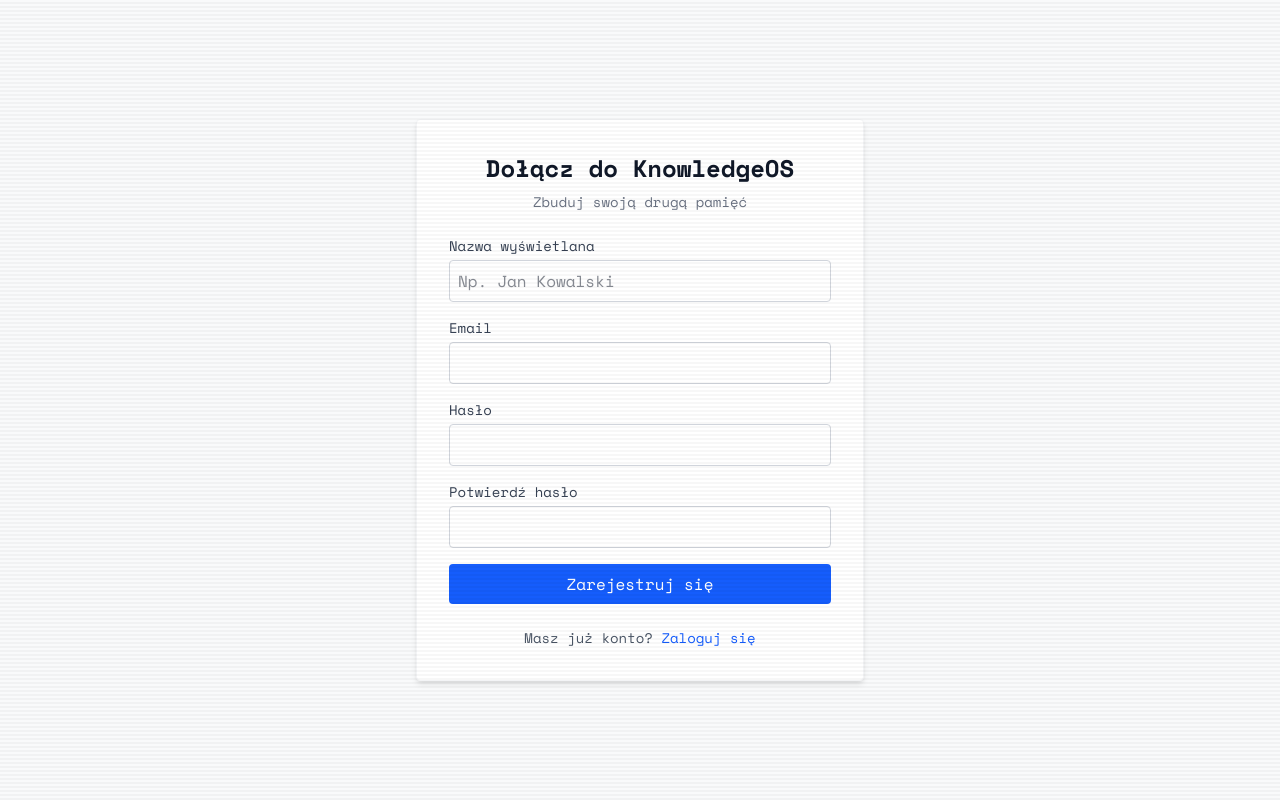
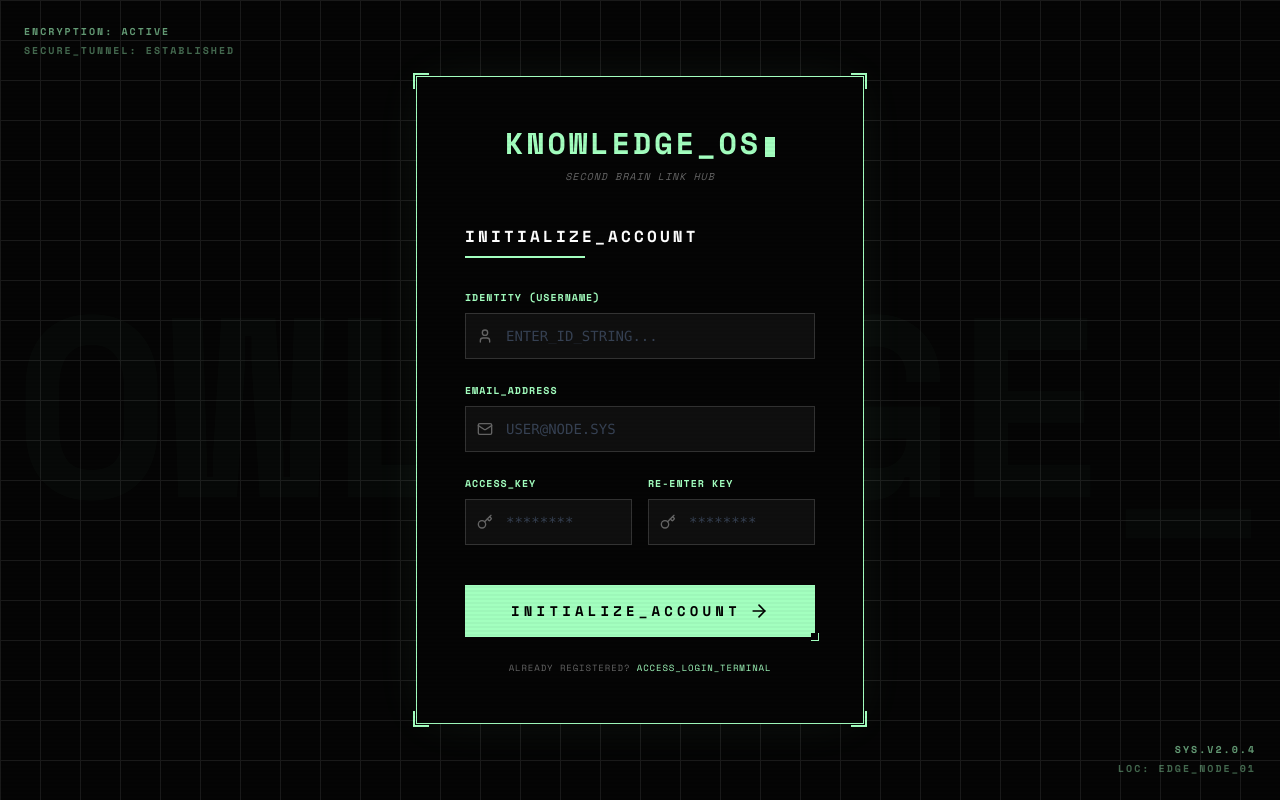
Before and after one commit to neliodass/KnowledgeOS, a Next.js app in the folder knowledgeos-frontend/: page /register in a window 1280 px wide. Built offline with nearby package versions, Linux system fonts and the light colour scheme.

Commit message:
Refactor login and register page

```diff
--- a/knowledgeos-frontend/app/(auth)/register/page.tsx
+++ b/knowledgeos-frontend/app/(auth)/register/page.tsx
@@ -4,6 +4,7 @@
 import { api } from '@/lib/api';
 import { useRouter } from 'next/navigation';
 import Link from 'next/link';
+import { User, Mail, Key, Terminal, ArrowRight, ShieldCheck, Cpu, Activity, Globe } from 'lucide-react';
 
 export default function RegisterPage() {
     const router = useRouter();
@@ -28,13 +29,13 @@
     const handleSubmit = async (e: React.FormEvent) => {
         e.preventDefault();
         setError('');
-        setIsLoading(true);
 
         if (formData.password !== formData.confirmPassword) {
-            setError('Hasła nie są identyczne.');
-            setIsLoading(false);
+            setError('SECURITY_ALERT: Passwords do not match.');
             return;
         }
+
+        setIsLoading(true);
 
         try {
             const res = await api.register({
@@ -46,99 +47,175 @@
 
             if (!res.ok) {
                 const errorData = await res.json().catch(() => ({}));
-
                 if (Array.isArray(errorData)) {
                     throw new Error(errorData.map((e: any) => e.description).join(', '));
                 }
-
-                throw new Error(errorData.message || 'Rejestracja nieudana. Sprawdź dane.');
+                throw new Error(errorData.message || 'REGISTRATION_FAILED');
             }
 
+            // Sukces
             router.push('/login?registered=true');
 
         } catch (err: any) {
-            setError(err.message || 'Wystąpił błąd');
+            setError(err.message || 'SYSTEM_CRITICAL_ERROR');
         } finally {
             setIsLoading(false);
         }
     };
 
     return (
-        <div className="flex min-h-screen items-center justify-center bg-gray-50">
-            <div className="w-full max-w-md p-8 space-y-6 bg-white rounded shadow-md border border-gray-100">
-                <div className="text-center">
-                    <h2 className="text-2xl font-bold text-gray-900">Dołącz do KnowledgeOS</h2>
-                    <p className="text-sm text-gray-500 mt-2">Zbuduj swoją drugą pamięć</p>
+        <main className="min-h-screen bg-tech-bg text-gray-300 flex items-center justify-center p-4 bg-grid relative overflow-hidden">
+
+            {/* Tło i dekoracje systemowe */}
+            <div className="fixed top-6 left-6 flex flex-col gap-1 z-10 hidden sm:flex">
+                <div className="text-[10px] font-bold tracking-[0.2em] text-tech-primary/60">ENCRYPTION: ACTIVE</div>
+                <div className="text-[10px] font-bold tracking-[0.2em] text-tech-primary/40">SECURE_TUNNEL: ESTABLISHED</div>
             </div>
 
-                {error && <div className="p-3 text-sm text-red-600 bg-red-50 border border-red-100 rounded">{error}</div>}
+            <div className="fixed bottom-6 right-6 flex flex-col items-end gap-1 z-10 hidden sm:flex">
+                <div className="text-[10px] font-bold tracking-[0.2em] text-tech-primary/60">SYS.V2.0.4</div>
+                <div className="text-[10px] font-bold tracking-[0.2em] text-tech-primary/40">LOC: EDGE_NODE_01</div>
+            </div>
 
-                <form onSubmit={handleSubmit} className="space-y-4">
-                    <div>
-                        <label className="block text-sm font-medium text-gray-700">Nazwa wyświetlana</label>
+            {/* Wielki napis w tle */}
+            <div className="fixed inset-0 pointer-events-none opacity-[0.02] flex items-center justify-center overflow-hidden">
+                <span className="text-[20vw] font-bold text-tech-primary select-none whitespace-nowrap">KNOWLEDGE_OS</span>
+            </div>
+            <div className="relative w-full max-w-md bg-tech-bg border border-tech-primary p-8 md:p-12 z-20 shadow-[0_0_50px_-12px_rgba(163,255,191,0.1)]">
+                {/* Corners */}
+                <div className="absolute -top-1 -left-1 w-4 h-4 border-t-2 border-l-2 border-tech-primary"></div>
+                <div className="absolute -top-1 -right-1 w-4 h-4 border-t-2 border-r-2 border-tech-primary"></div>
+                <div className="absolute -bottom-1 -left-1 w-4 h-4 border-b-2 border-l-2 border-tech-primary"></div>
+                <div className="absolute -bottom-1 -right-1 w-4 h-4 border-b-2 border-r-2 border-tech-primary"></div>
+                <div className="mb-10 text-center justify-center">
+                    <h1 className="text-3xl font-bold tracking-widest uppercase text-tech-primary">
+                        KNOWLEDGE_OS
+                        <span className="inline-block w-2.5 h-5 bg-tech-primary ml-1 align-middle animate-blink"></span>
+                    </h1>
+                    <p className="text-[10px] text-tech-muted mt-2 uppercase tracking-widest italic">
+                        Second brain link hub</p>
+                </div>
+                <div className="text-left mb-8">
+                    <header
+                        className="text-l font-bold text-white uppercase tracking-[0.2em] mb-2 mt-2">Initialize_Account
+                    </header>
+                    <div className="h-0.5 w-30 bg-tech-primary"></div>
+                </div>
+
+                    {error && (
+                        <div className="mb-6 p-3 bg-red-900/20 border border-red-500/50 text-red-400 text-xs font-mono uppercase tracking-wider flex items-center gap-2">
+                            <ShieldCheck className="w-4 h-4" />
+                            <span>&gt; {error}</span>
+                        </div>
+                    )}
+
+                    <form onSubmit={handleSubmit} className="space-y-6">
+
+                        {/* Username */}
+                        <div className="space-y-2">
+                            <label className="block text-[10px] font-bold text-tech-primary uppercase tracking-widest">Identity (Username)</label>
+                            <div className="relative group">
+                <span className="absolute left-3 top-1/2 -translate-y-1/2 text-tech-muted group-focus-within:text-tech-primary transition-colors">
+                    <User className="w-4 h-4" />
+                </span>
                                 <input
                                     name="displayName"
                                     type="text"
-                            className="w-full mt-1 p-2 border border-gray-300 rounded focus:ring-2 focus:ring-blue-500 focus:border-blue-500 text-gray-900"
-                            placeholder="Np. Jan Kowalski"
+                                    required
                                     value={formData.displayName}
                                     onChange={handleChange}
+                                    className="w-full bg-tech-surface border border-tech-border py-3 pl-10 pr-4 text-sm text-white font-mono  focus:border-tech-primary focus:outline-none transition-colors placeholder:text-gray-700"
+                                    placeholder="ENTER_ID_STRING..."
                                 />
                             </div>
+                        </div>
 
-                    <div>
-                        <label className="block text-sm font-medium text-gray-700">Email</label>
+                        {/* Email */}
+                        <div className="space-y-2">
+                            <label className="block text-[10px] font-bold text-tech-primary uppercase tracking-widest">Email_Address</label>
+                            <div className="relative group">
+                <span className="absolute left-3 top-1/2 -translate-y-1/2 text-tech-muted group-focus-within:text-tech-primary transition-colors">
+                    <Mail className="w-4 h-4" />
+                </span>
                                 <input
                                     name="email"
                                     type="email"
                                     required
-                            className="w-full mt-1 p-2 border border-gray-300 rounded focus:ring-2 focus:ring-blue-500 focus:border-blue-500 text-gray-900"
                                     value={formData.email}
                                     onChange={handleChange}
+                                    className="w-full bg-tech-surface border border-tech-border py-3 pl-10 pr-4 text-sm text-white font-mono focus:border-tech-primary focus:outline-none transition-colors placeholder:text-gray-700"
+                                    placeholder="USER@NODE.SYS"
                                 />
                             </div>
+                        </div>
 
-                    <div>
-                        <label className="block text-sm font-medium text-gray-700">Hasło</label>
+                        <div className="grid grid-cols-1 md:grid-cols-2 gap-4">
+                            {/* Password */}
+                            <div className="space-y-2">
+                                <label className="block text-[10px] font-bold text-tech-primary uppercase tracking-widest">Access_Key</label>
+                                <div className="relative group">
+                  <span className="absolute left-3 top-1/2 -translate-y-1/2 text-tech-muted group-focus-within:text-tech-primary transition-colors">
+                    <Key className="w-4 h-4" />
+                  </span>
                                     <input
                                         name="password"
                                         type="password"
                                         required
-                            minLength={6}
-                            className="w-full mt-1 p-2 border border-gray-300 rounded focus:ring-2 focus:ring-blue-500 focus:border-blue-500 text-gray-900"
                                         value={formData.password}
                                         onChange={handleChange}
+                                        className="w-full bg-tech-surface border border-tech-border py-3 pl-10 pr-4 text-sm text-white font-mono focus:border-tech-primary focus:outline-none transition-colors placeholder:text-gray-700"
+                                        placeholder="********"
                                     />
                                 </div>
+                            </div>
 
-                    <div>
-                        <label className="block text-sm font-medium text-gray-700">Potwierdź hasło</label>
+                            {/* Confirm Password */}
+                            <div className="space-y-2">
+                                <label className="block text-[10px] font-bold text-tech-primary uppercase tracking-widest">Re-Enter Key</label>
+                                <div className="relative group">
+                  <span className="absolute left-3 top-1/2 -translate-y-1/2 text-tech-muted group-focus-within:text-tech-primary transition-colors">
+                    <Key className="w-4 h-4" />
+                  </span>
                                     <input
                                         name="confirmPassword"
                                         type="password"
                                         required
-                            className="w-full mt-1 p-2 border border-gray-300 rounded focus:ring-2 focus:ring-blue-500 focus:border-blue-500 text-gray-900"
                                         value={formData.confirmPassword}
                                         onChange={handleChange}
+                                        className="w-full bg-tech-surface border border-tech-border py-3 pl-10 pr-4 text-sm text-white font-mono focus:border-tech-primary focus:outline-none transition-colors placeholder:text-gray-700"
+                                        placeholder="********"
                                     />
                                 </div>
+                            </div>
+                        </div>
 
+
+                        {/* Submit Button */}
+                        <div className="pt-4">
                             <button
                                 type="submit"
                                 disabled={isLoading}
-                        className="w-full py-2 px-4 text-white bg-blue-600 rounded hover:bg-blue-700 font-medium disabled:bg-blue-300 transition-colors"
+                                className="group relative w-full bg-tech-primary py-4 text-black font-bold uppercase tracking-[0.3em] text-sm hover:bg-white transition-all flex items-center justify-center gap-2 disabled:opacity-50 disabled:cursor-not-allowed"
                             >
-                        {isLoading ? 'Rejestrowanie...' : 'Zarejestruj się'}
+                                {isLoading ? (
+                                    <span>INITIALIZING...</span>
+                                ) : (
+                                    <>
+                                        <span>Initialize_Account</span>
+                                        <ArrowRight className="w-5 h-5 group-hover:translate-x-1 transition-transform" />
+                                    </>
+                                )}
+
+                                {/* Button decorative corner */}
+                                <div className="absolute -bottom-1 -right-1 w-2 h-2 bg-tech-bg border-r border-b border-tech-primary"></div>
                             </button>
-                </form>
 
-                <p className="text-center text-sm text-gray-600">
-                    Masz już konto?{' '}
-                    <Link href="/login" className="text-blue-600 hover:underline font-medium">
-                        Zaloguj się
-                    </Link>
+                            <p className="text-[9px] text-center text-tech-muted mt-6 uppercase tracking-widest">
+                                Already registered? <Link href="/login" className="text-tech-primary hover:underline">Access_Login_Terminal</Link>
                             </p>
                         </div>
+                    </form>
                 </div>
+        </main>
     );
 }
```
Also changed, not shown: knowledgeos-frontend/app/(auth)/login/page.tsx (+50 -33 lines). Lines whose indentation alone changed are shown as unchanged.
